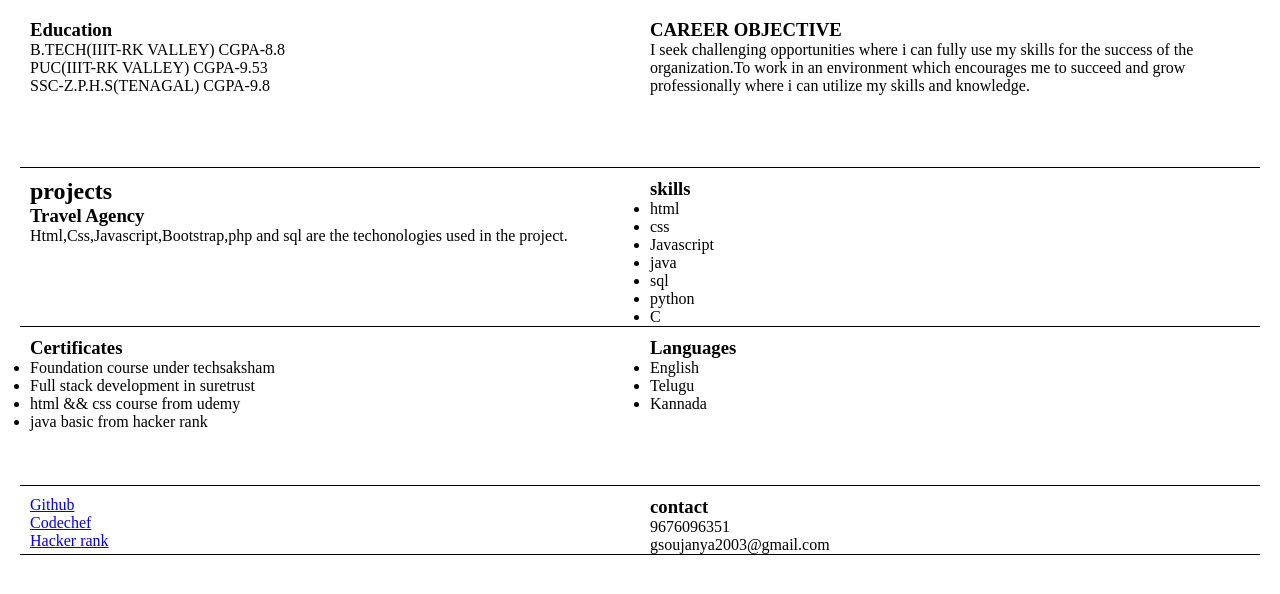
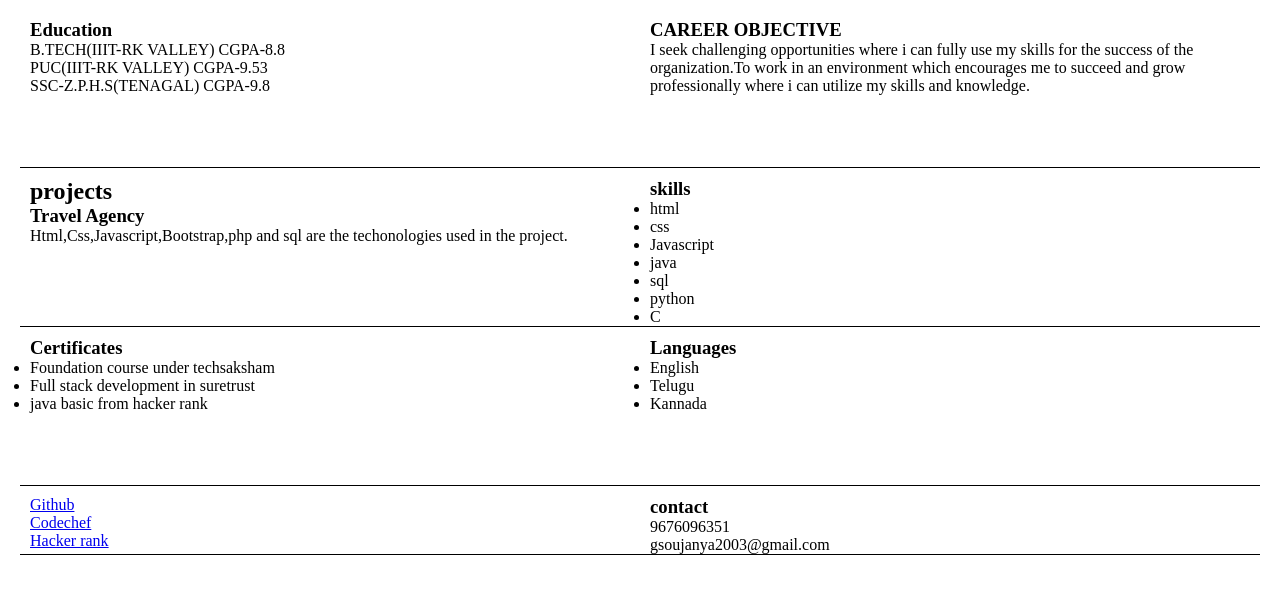
Before and after one commit to G-soujanya/Portfolio, a plain HTML site: page resume.html in a window 1280 px wide. Shown: the part 68-662 px from the top of the page. Drawn offline with Linux system fonts and the light colour scheme.

Commit message:
Update resume.html

```diff
--- a/resume.html
+++ b/resume.html
@@ -45,7 +45,6 @@
             <ul>
                 <li>Foundation course under techsaksham</li>
                 <li>Full stack development in suretrust</li>
-                <li>html && css course from udemy</li>
                 <li>java basic from hacker rank</li>
             </ul>
         </div>
```
